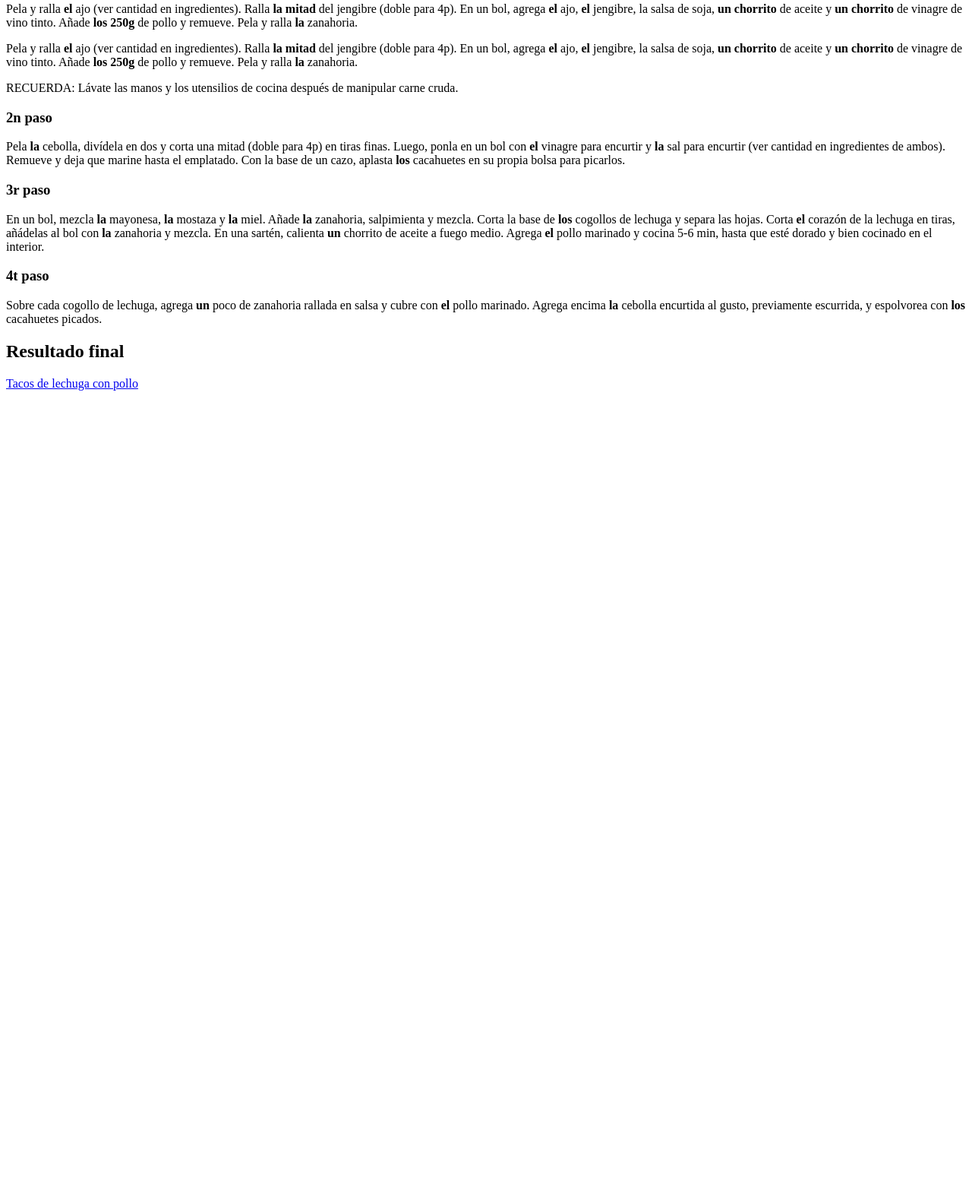
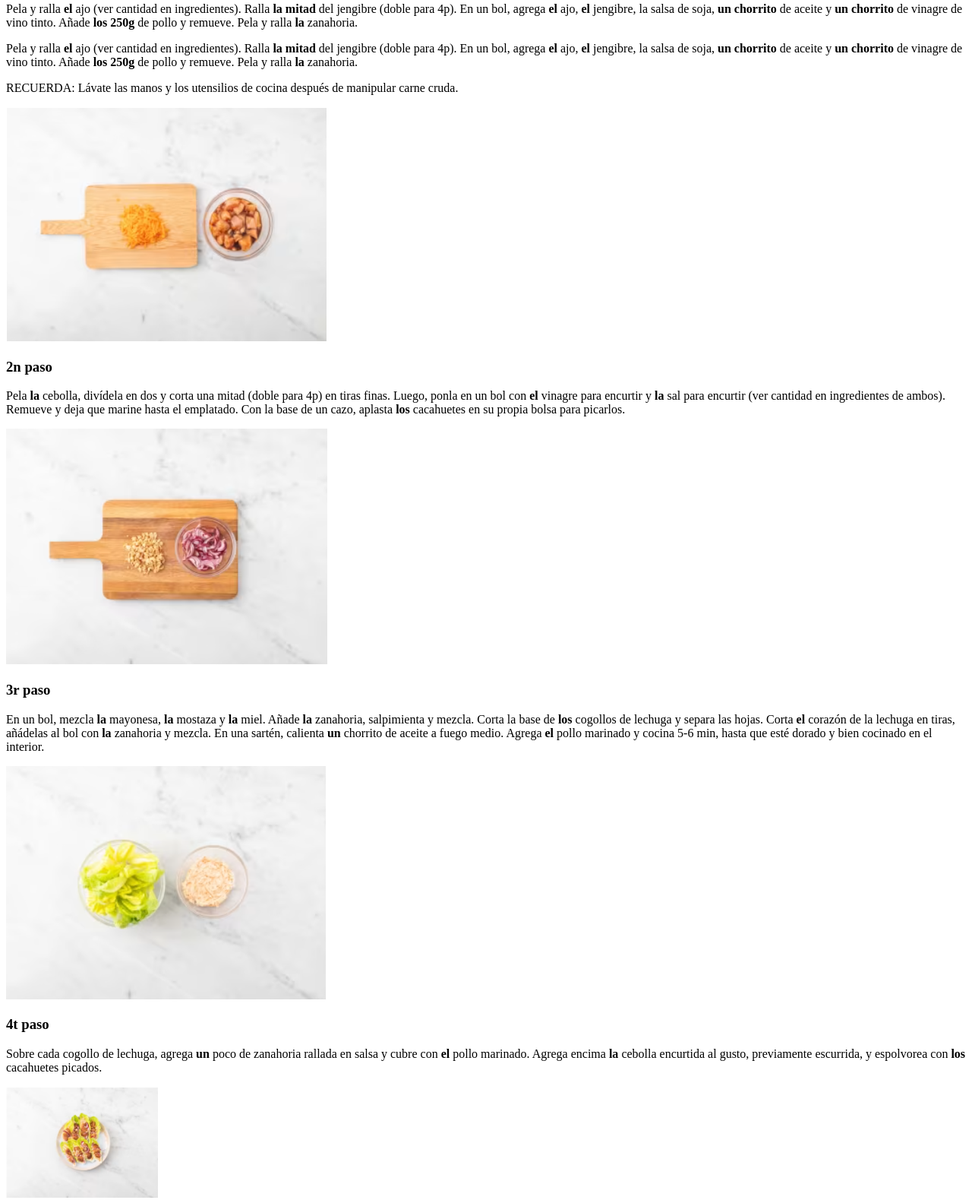
Before and after one commit to BlancoJoel/Mi-Menu-Saludable, a plain HTML site: page segundo/segundo.html in a window 1280 px wide. Shown: the part 899-2478 px from the top of the page at 76% size. Before the commit the page ends 1421 px from the top, so only its background shows below. Drawn offline with Linux system fonts and the light colour scheme.

Commit message:
fotos segundo paso

```diff
--- a/segundo/segundo.html
+++ b/segundo/segundo.html
@@ -71,23 +71,24 @@
     <p>Pela y ralla <strong>el</strong> ajo (ver cantidad en ingredientes). Ralla <strong>la mitad</strong> del jengibre (doble para 4p). En un bol, agrega <strong>el</strong> ajo, <strong>el</strong> jengibre, la salsa de soja, <strong>un chorrito</strong> de aceite y <strong>un chorrito</strong> de vinagre de vino tinto. Añade <strong>los 250g</strong> de pollo y remueve. Pela y ralla <strong>la</strong> zanahoria.</p>Pela y ralla <strong>el</strong> ajo (ver cantidad en ingredientes). Ralla <strong>la mitad</strong> del jengibre (doble para 4p). En un bol, agrega <strong>el</strong> ajo, <strong>el</strong> jengibre, la salsa de soja, <strong>un chorrito</strong> de aceite y <strong>un chorrito</strong> de vinagre de vino tinto. Añade <strong>los 250g</strong> de pollo y remueve. Pela y ralla <strong>la</strong> zanahoria.
 
     <p>RECUERDA: Lávate las manos y los utensilios de cocina después de manipular carne cruda.</p>
+    <img src="../img/segundo_plato_paso1.png" alt="Imagen del paso 1" width="">
 
     <h3>2n paso</h3>
 
     <p>Pela <strong>la</strong> cebolla, divídela en dos y corta una mitad (doble para 4p) en tiras finas. Luego, ponla en un bol con <strong>el</strong> vinagre para encurtir y <strong>la</strong> sal para encurtir (ver cantidad en ingredientes de ambos). Remueve y deja que marine hasta el emplatado. Con la base de un cazo, aplasta <strong>los</strong> cacahuetes en su propia bolsa para picarlos.</p>
-
+    <img src="../img/segundo_plato_paso2.png" alt="Imagen del paso 2" width="">
 
     <h3>3r paso</h3>
 
     <p>En un bol, mezcla <strong>la</strong> mayonesa, <strong>la</strong> mostaza y <strong>la</strong> miel. Añade <strong>la</strong> zanahoria, salpimienta y mezcla. Corta la base de <strong>los</strong> cogollos de lechuga y separa las hojas. Corta <strong>el</strong> corazón de la lechuga en tiras, añádelas al bol con <strong>la</strong> zanahoria y mezcla. En una sartén, calienta <strong>un</strong> chorrito de aceite a fuego medio. Agrega <strong>el</strong> pollo marinado y cocina 5-6 min, hasta que esté dorado y bien cocinado en el interior.</p>
-
+    <img src="../img/segundo_plato_paso3.png" alt="Imagen del paso 3" width="">
 
 
 
     <h3>4t paso</h3>
 
     <p>Sobre cada cogollo de lechuga, agrega <strong>un</strong> poco de zanahoria rallada en salsa y cubre con <strong>el</strong> pollo marinado. Agrega encima <strong>la</strong> cebolla encurtida al gusto, previamente escurrida, y espolvorea con <strong>los</strong> cacahuetes picados.</p>
-
+    <img src="../img/segundo_plato_paso4.png" alt="Imagen del paso 4" width="200px">
 
 
     <h2 id="final">Resultado final</h2>
```
Also changed, not shown: Index.html (line endings or trailing spaces).
